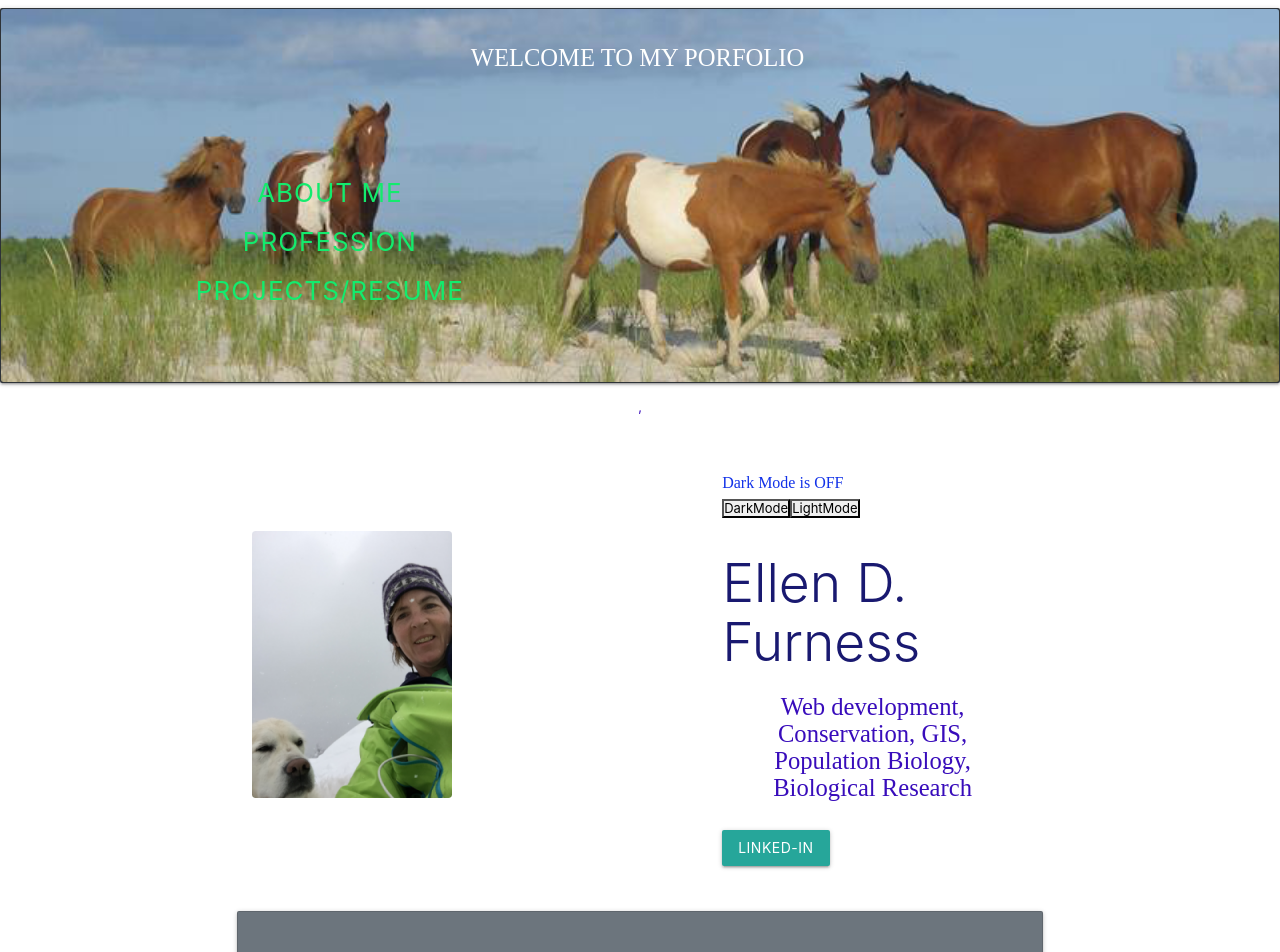
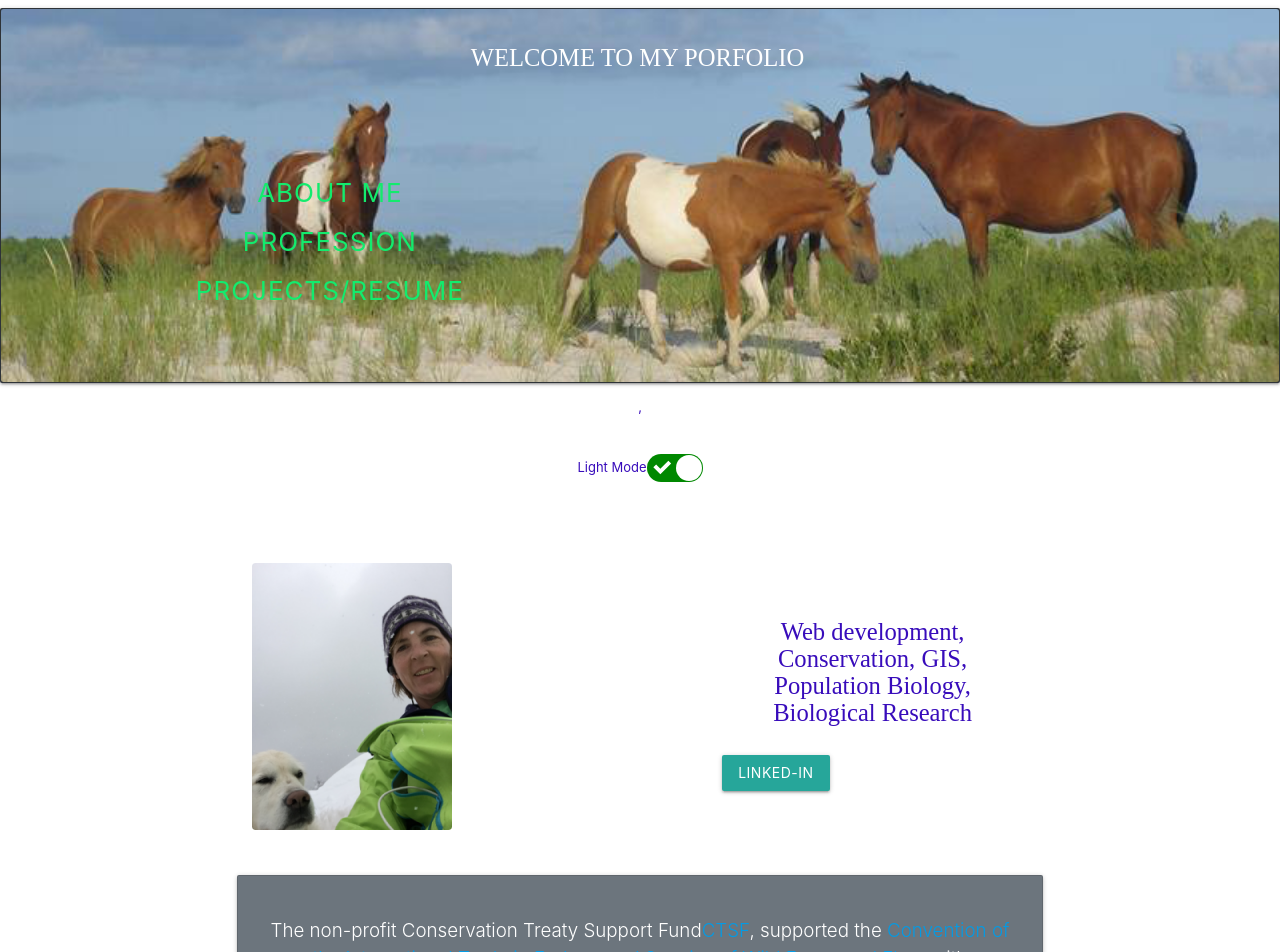
Before and after one commit to efurness/ellen-s-react-portfolio, a React (Create React App) app in the folder ellen-s-react-portfolio/: page / in a window 1280 px wide. Shown: the top 952 px of the page. Built offline with nearby package versions, Linux system fonts and the light colour scheme.

Commit message:
darkLightMode

```diff
--- a/ellen-s-react-portfolio/src/App.css
+++ b/ellen-s-react-portfolio/src/App.css
@@ -211,14 +211,29 @@ body {
   text-align: center;
 }
 
-#light {
+#light header {
   background-color: white;
 }
 
-#dark {
+#dark header {
   background-color: black;
 }
 
+#light body {
+  background-color: white;
+}
+
+#dark body {
+  background-color: black;
+}
+
+#light footer {
+  background-color: white;
+}
+
+#dark header {
+  background-color: black;
+}
 .App-logo {
   height: 40vmin;
   pointer-events: none;
@@ -229,6 +244,28 @@ body {
     animation: App-logo-spin infinite 20s linear;
   }
 }
+
+.switch {
+  display: flex;
+  width: 100vw;
+  height: 100px;
+  justify-content: center;
+  align-items: center;
+
+}
+
+.switch label {
+  margin: 10px;
+}
+
+#light .switch label {
+  color:rgb(10, 10, 228);
+}
+
+#dark .switch label {
+  color: white;
+}
+
 
 .App-header {
   background-color: #282c34;
--- a/ellen-s-react-portfolio/src/App.js
+++ b/ellen-s-react-portfolio/src/App.js
@@ -18,10 +18,11 @@ function App() {
     <ThemeContext.Provider value={{ theme, toggleTheme}}>
     <div className='App' id={theme}>
     <Nav />,
+    <div className='switch'>
+      <lable> {theme === 'light' ? 'Light Mode' : 'Dark Mode'}</lable>
+    <ReactSwitch onChange={toggleTheme} checked={theme === 'light'} />
+    </div>
     <Body />,
-    <div className='switch'>
-    <ReactSwitch />
-    </div>
     <Footer />
     </div>
     </ThemeContext.Provider>
--- a/ellen-s-react-portfolio/src/components/Body/index.js
+++ b/ellen-s-react-portfolio/src/components/Body/index.js
@@ -1,18 +1,18 @@
 function Body() {
-    // eslint-disable-next-line
-    function darkMode() {
-        var element = document.body;
-        var content = document.getElementById("DarkModetext");
-        element.className = "dark-mode";
-        content.innerText = "Dark Mode is ON";
-      }
-// eslint-disable-next-line
-        function lightMode() {
-        var element = document.body;
-        var content = document.getElementById("DarkModetext");
-        element.className = "light-mode";
-        content.innerText = "Dark Mode is OFF";
-      }
+//     // eslint-disable-next-line
+//     function darkMode() {
+//         var element = document.body;
+//         var content = document.getElementById("DarkModetext");
+//         element.className = "dark-mode";
+//         content.innerText = "Dark Mode is ON";
+//       }
+// // eslint-disable-next-line
+//         function lightMode() {
+//         var element = document.body;
+//         var content = document.getElementById("DarkModetext");
+//         element.className = "light-mode";
+//         content.innerText = "Dark Mode is OFF";
+    //   }
     return (
         <body>
 
@@ -24,10 +24,10 @@ function Body() {
                     alt="portfolio_photo" /></div>
             <div class="col-lg-5">
 
-                <h6 id="DarkModetext">Dark Mode is OFF</h6>
+                {/* <h6 id="DarkModetext">Dark Mode is OFF</h6>
                 <button onClick="darkMode()">DarkMode</button>
                 <button onClick="lightMode()">LightMode</button>
-                <h2 class="font-weight-light" id="intro">Ellen D. Furness</h2>
+                <h2 class="font-weight-light" id="intro">Ellen D. Furness</h2> */}
 
                 <h5>Web development, Conservation, GIS, Population Biology, Biological Research</h5>
 
```
